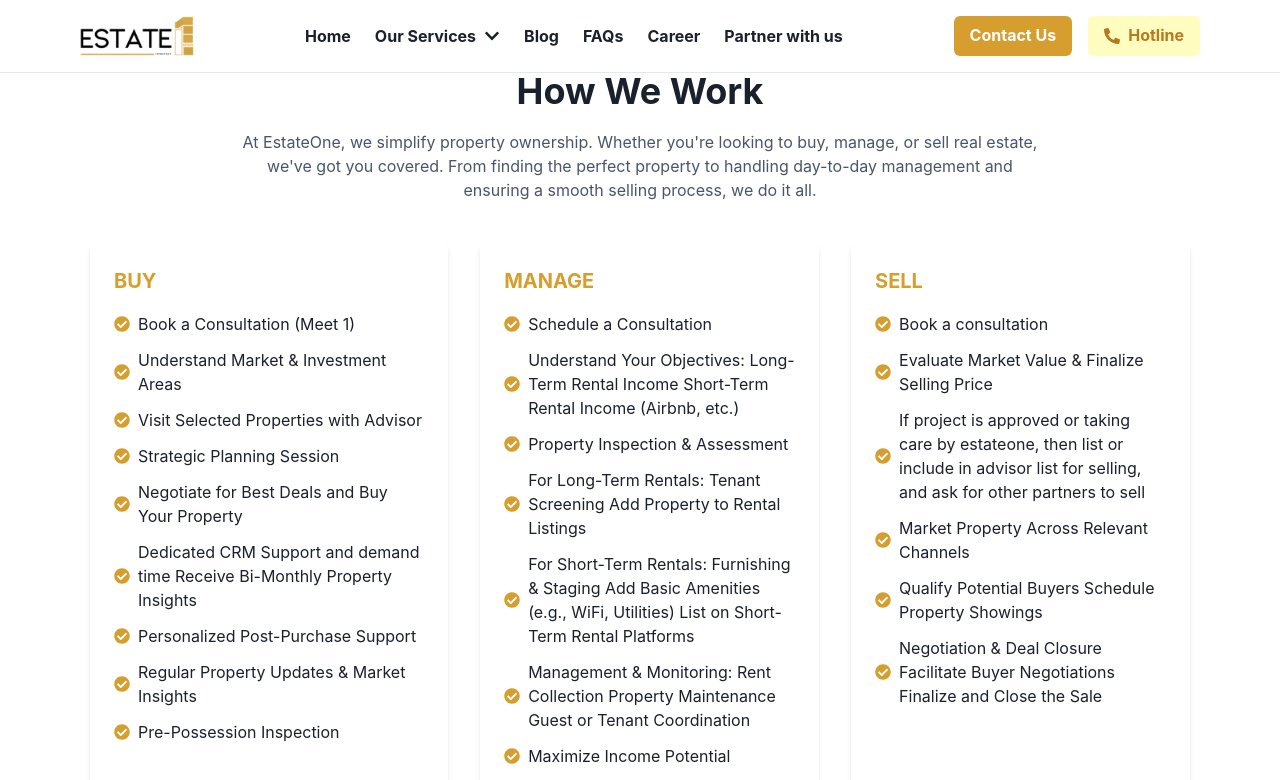
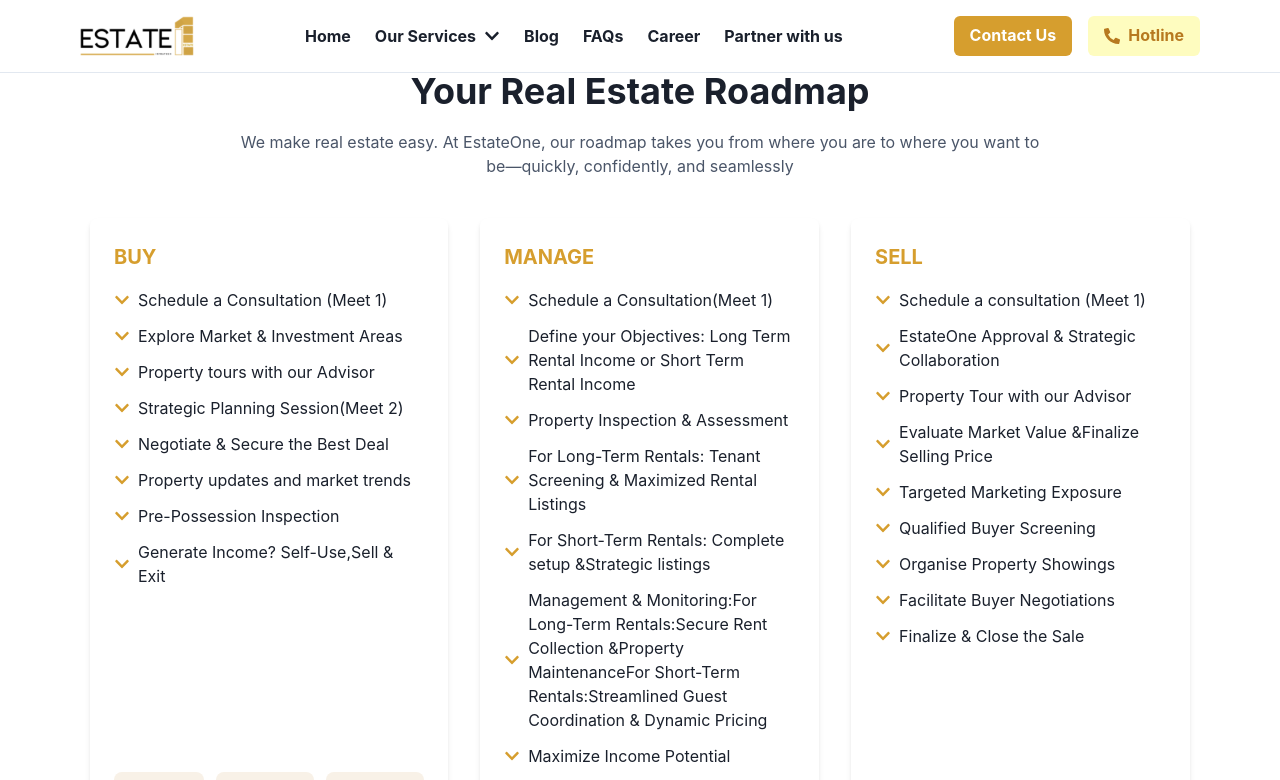
Before and after one commit to Ahsan-26/estate-frontend, a React (Create React App) app: page /howwework in a window 1280 px wide. Shown: the top 780 px of the page. Built offline with nearby package versions, Linux system fonts and the light colour scheme.

Commit message:
Added dotted line and some other refinements

```diff
--- a/src/components/Career/careerHero.js
+++ b/src/components/Career/careerHero.js
@@ -23,7 +23,7 @@ const CareerHero = () => {
             fontWeight="bold"
             textAlign={{ base: "center", md: "left" }} // ✅ Center on mobile
           >
-            Join Our Team at <br /> EstateOne
+             Career Opportunities<br />at EstateOne
           </Text>
 
           {/* Description */}
--- a/src/components/Home/HowWeWork.js
+++ b/src/components/Home/HowWeWork.js
@@ -1,6 +1,6 @@
 import React from "react";
 import { Box, Text, VStack, HStack, Button, List, ListItem, Icon, Grid } from "@chakra-ui/react";
-import { FaCheckCircle } from "react-icons/fa";
+import { FaChevronDown } from "react-icons/fa";
 
 const HowWeWork = () => {
   // Section Data
@@ -9,15 +9,15 @@ const HowWeWork = () => {
       title: "BUY",
       color: "yellow.500",
       items: [
-        "Book a Consultation (Meet 1)",
-        "Understand Market & Investment Areas",
-        "Visit Selected Properties with Advisor",
-        "Strategic Planning Session",
-        "Negotiate for Best Deals and Buy Your Property",
-        "Dedicated CRM Support and demand time Receive Bi-Monthly Property Insights",
-        "Personalized Post-Purchase Support",
-        "Regular Property Updates & Market Insights",
+        "Schedule a Consultation (Meet 1)",
+        "Explore Market & Investment Areas",
+        "Property tours with our Advisor",
+        "Strategic Planning Session(Meet 2)",
+        "Negotiate & Secure the Best Deal",
+        "Property updates and market trends",
         "Pre-Possession Inspection",
+        "Generate Income? Self-Use,Sell & Exit",
+
       ],
       ctaText: "Book a free call",
       ctaLink: "/buy",
@@ -27,14 +27,14 @@ const HowWeWork = () => {
       title: "MANAGE",
       color: "yellow.500",
       items: [
-        "Schedule a Consultation",
-        "Understand Your Objectives: Long-Term Rental Income Short-Term Rental Income (Airbnb, etc.)",
+        "Schedule a Consultation(Meet 1)",
+        "Define your Objectives: Long Term Rental Income or Short Term Rental Income",
         "Property Inspection & Assessment",
-        "For Long-Term Rentals: Tenant Screening Add Property to Rental Listings",
-        "For Short-Term Rentals: Furnishing & Staging Add Basic Amenities (e.g., WiFi, Utilities) List on Short-Term Rental Platforms",
-        "Management & Monitoring: Rent Collection Property Maintenance Guest or Tenant Coordination",
+        "For Long-Term Rentals: Tenant Screening & Maximized Rental Listings",
+        "For Short-Term Rentals: Complete setup &Strategic listings",
+        "Management & Monitoring:For Long-Term Rentals:Secure Rent Collection &Property MaintenanceFor Short-Term Rentals:Streamlined Guest Coordination & Dynamic Pricing",
         "Maximize Income Potential",
-        "Qualify Potential Buyers Schedule Property Showings",
+        "Generate consistent income",
       ],
       ctaText: "Book a free call",
       ctaLink: "/manage",
@@ -44,12 +44,15 @@ const HowWeWork = () => {
       title: "SELL",
       color: "yellow.500",
       items: [
-        "Book a consultation",
-        "Evaluate Market Value & Finalize Selling Price",
-        "If project is approved or taking care by estateone, then list or include in advisor list for selling, and ask for other partners to sell",
-        "Market Property Across Relevant Channels",
-        "Qualify Potential Buyers Schedule Property Showings",
-        "Negotiation & Deal Closure Facilitate Buyer Negotiations Finalize and Close the Sale",
+        "Schedule a consultation (Meet 1)",
+        "EstateOne Approval & Strategic Collaboration",
+        "Property Tour with our Advisor",
+        "Evaluate Market Value &Finalize Selling Price",
+        "Targeted Marketing Exposure",
+        "Qualified Buyer Screening",
+        "Organise Property Showings",
+        "Facilitate Buyer Negotiations",
+        "Finalize & Close the Sale",
       ],
       ctaText: "Book a free call",
       ctaLink: "/sell",
@@ -64,12 +67,12 @@ const HowWeWork = () => {
       py={{ base: 10, md: 16 }} px={{ base: 5, md: 20 }} textAlign="center">
       {/* Section Heading */}
       <Text fontSize={{ base: "2xl", md: "4xl" }} fontWeight="bold">
-        How We Work
+        Your Real Estate Roadmap
       </Text>
       <Text fontSize="md" color="gray.600" maxW="800px" mx="auto" mt={3}>
-        At EstateOne, we simplify property ownership. Whether you're looking to buy, manage, or sell real estate,
-        we've got you covered. From finding the perfect property to handling day-to-day management and ensuring
-        a smooth selling process, we do it all.
+      We make real estate easy. At EstateOne, our roadmap takes
+you from where you are to where you want to be—quickly, confidently, and
+seamlessly
       </Text>
 
       {/* Grid Layout for the 3 Sections */}
@@ -101,7 +104,7 @@ const HowWeWork = () => {
             <List spacing={3} flex="1">
               {section.items.map((item, i) => (
                 <ListItem key={i} display="flex" alignItems="center">
-                  <Icon as={FaCheckCircle} color={section.color} mr={2} />
+                  <Icon as={FaChevronDown} color={section.color} mr={2} />
                   {item}
                 </ListItem>
               ))}
--- a/src/components/Home/TakeCareSection.js
+++ b/src/components/Home/TakeCareSection.js
@@ -47,7 +47,7 @@ const TakeCareSection = () => {
         {/* Left Side - Text & Tabs */}
         <Box flex="1" textAlign={{ base: "center", lg: "left" }}>
           <Text fontSize={{ base: "2xl", md: "3xl" }} fontWeight="bold">
-            What we Take Care of
+            What we Ensure
           </Text>
 
           {/* Tabs */}
--- a/src/components/Partner/PartnerHero.js
+++ b/src/components/Partner/PartnerHero.js
@@ -19,8 +19,8 @@ const PartnerHero = () => {
         <VStack align="stretch" spacing={{ base: 4, md: 5 }} maxW="600px">
           {/* Section Tag */}
           <Text
-            bg="yellow.100"
-            color="yellow.700"
+
+            color="#DA990E"
             fontSize={{ base: "xs", md: "sm" }}
             fontWeight="bold"
             px={4}
--- a/src/components/Partner/PartnerWork.js
+++ b/src/components/Partner/PartnerWork.js
@@ -24,7 +24,7 @@ const PartnerWork = () => {
     <Box as="section" py={{ base: 10, md: 16 }} px={{ base: 4, md: 20 }} textAlign="center">
     {/* Background Box for Styling */}
     <Box
-        bg="yellow.100"
+      bg="y"
       borderRadius="lg"
       py={{ base: 12, md: 16 }}
       position="relative"
@@ -58,15 +58,19 @@ const PartnerWork = () => {
         <Grid
           templateColumns={{ base: "1fr", sm: "repeat(2, 1fr)", md: "repeat(3, 1fr)" }}
           gap={6}
-            alignItems="center"
+          alignItems="flex-start" // Changed to flex-start
         >
           {steps.map((step, index) => (
             <VStack key={index} spacing={4} textAlign="center">
-                {/* Step Number in Circle */}
-                <Circle size={{ base: "35px", md: "40px" }} bg="yellow.500" color="white" fontWeight="bold">
+              <Circle
+                size={{ base: "35px", md: "40px" }}
+                bg="yellow.500"
+                color="white"
+                fontWeight="bold"
+                zIndex={1}
+              >
                 {step.number}
               </Circle>
-
                 {/* Title */}
                 <Text fontSize={{ base: "md", md: "lg" }} fontWeight="bold">
                   {step.title}
@@ -79,6 +83,17 @@ const PartnerWork = () => {
               </VStack>
             ))}
           </Grid>
+          <Box
+  position="absolute"
+  top={{ md: "52px" }} // Vertical alignment with circles
+  left={{ md: "calc(17.33% + 20px)" }} // Start after first circle
+  right={{ md: "calc(18.33% - 20px)" }} // End before third circle
+  height="1px"
+  borderTop="3px dotted"
+  borderColor="yellow.200"
+  zIndex={0}
+  display={{ base: "none", md: "block" }}
+/>
       </Box>
     </Box>
     </Box>
```
Lines whose indentation alone changed are shown as unchanged.
